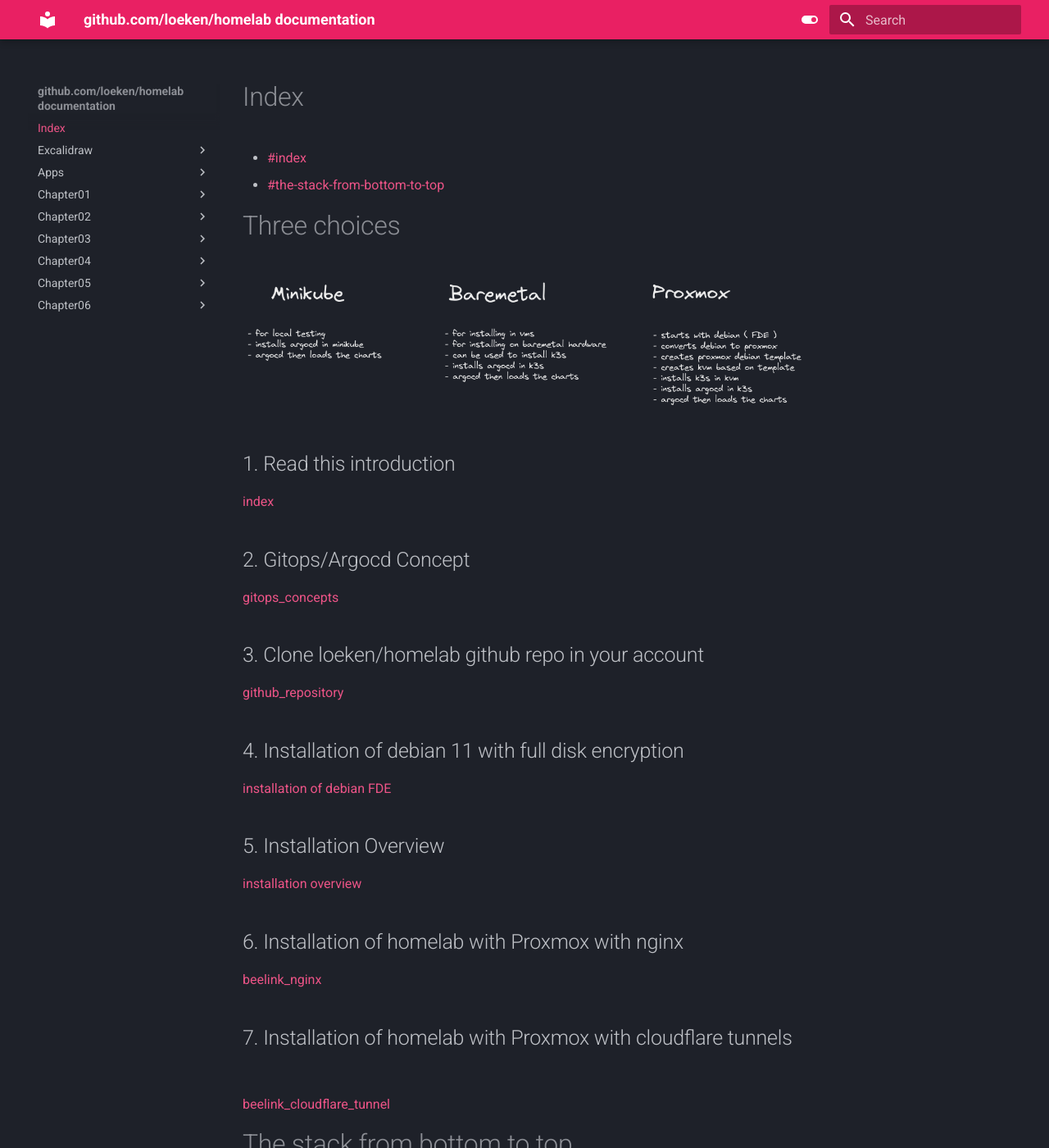
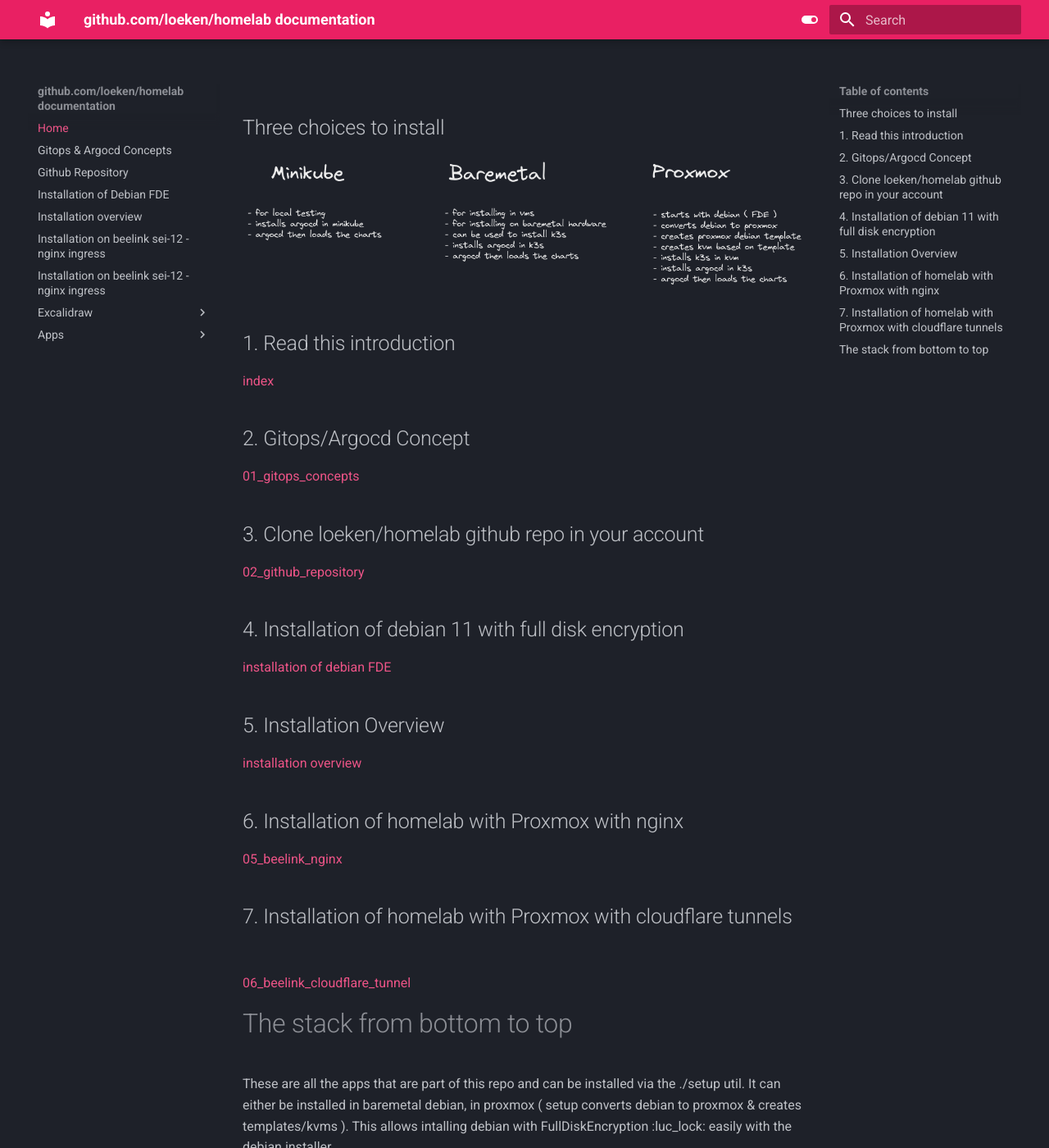
Before and after one commit to loeken/homelab, an MkDocs documentation site: the page built from docs/index.md, in a window 1280 px wide and 1400 px high. Shown: the whole window at 82% size. Built offline with MkDocs 1.6.1 and Material for MkDocs 9.7.7, drawn with Linux system fonts in a browser that asks for light colours.

Commit message:
updated docs

```diff
--- a/docs/index.md
+++ b/docs/index.md
@@ -1,9 +1,4 @@
-# Index
-
-- [#index](#index.md)
-- [#the-stack-from-bottom-to-top](#the-stack-from-bottom-to-top.md)
-
-# Three choices
+## Three choices to install
 
 ![three choices to install](Excalidraw/three-choices.png)
 
@@ -11,22 +6,22 @@
 [index](index.md)
 
 ## 2. Gitops/Argocd Concept
-[gitops_concepts](chapter01/gitops_concepts.md)
+[01_gitops_concepts](01_gitops_concepts.md)
 
 ## 3. Clone loeken/homelab github repo in your account
-[github_repository](chapter02/github_repository.md)
+[02_github_repository](02_github_repository.md)
 
 ## 4. Installation of debian 11 with full disk encryption
-[installation of debian FDE](chapter03/debian_install.md)
+[installation of debian FDE](03_debian_install.md)
 
 ## 5. Installation Overview
-[installation overview](chapter04/installation_overview.md)
+[installation overview](04_installation_overview.md)
 
 ## 6. Installation of homelab with Proxmox with nginx
-[beelink_nginx](chapter05/beelink_nginx.md)
+[05_beelink_nginx](05_beelink_nginx.md)
 
 ## 7. Installation of homelab with Proxmox with cloudflare tunnels
-[beelink_cloudflare_tunnel](chapter06/beelink_cloudflare_tunnel.md)
+[06_beelink_cloudflare_tunnel](06_beelink_cloudflare_tunnel.md)
 
 # The stack from bottom to top
 
```
Also changed, not shown: docs/01_gitops_concepts.md (renamed from docs/chapter01/gitops_concepts.md, +1 -1 lines), docs/02_github_repository.md (renamed from docs/chapter02/github_repository.md, +1 -1 lines), docs/05_beelink_nginx.md (renamed from docs/chapter05/beelink_nginx.md, +1 -1 lines), docs/06_beelink_cloudflare_tunnel.md (renamed from docs/chapter06/beelink_cloudflare_tunnel.md, +1 -1 lines), docs/03_debian_install.md (renamed from docs/chapter03/debian_install.md), docs/04_installation_overview.md (renamed from docs/chapter04/installation_overview.md), 1 other file.
